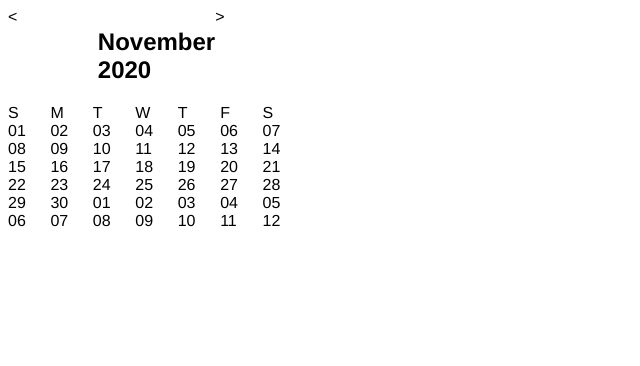
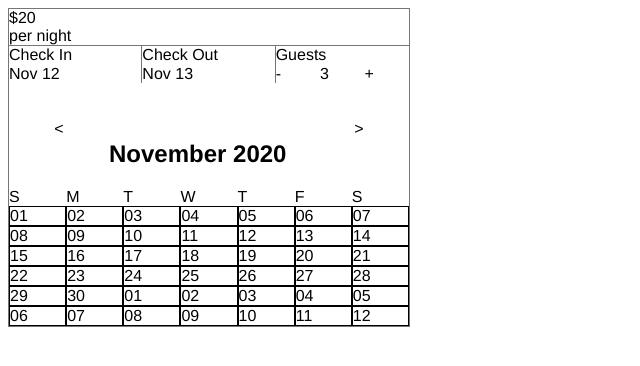
Before and after one commit to hrr49-greyjoy/connor-service, a React app: page / in a window 1280 px wide. Both pictures are taken after a click on the button "Instant Book". Shown: the top 366 px of the page, without its empty margins (0-640 px from the left). Built offline with nearby package versions, Linux system fonts and the light colour scheme; the HTML template or start-up script is replaced by a standard one.

Commit message:
Added options component to handle check in and check out selection -added css modules

```diff
--- a/client/src/components/App.jsx
+++ b/client/src/components/App.jsx
@@ -1,5 +1,6 @@
 import React from 'react';
 import {DatePicker} from './DatePicker.jsx';
+import {Options} from './Options.jsx';
 import styles from './styles/app.module.css';
 
 export class App extends React.Component {
@@ -9,17 +10,66 @@ export class App extends React.Component {
 
     this.state = {
       showMainButton: true,
-      showDatePicker: false
+      showDatePicker: false,
+      checkIn: "Nov 12",
+      checkOut: "Nov 13",
+      guests: 3,
+      currentPicker: null,
     };
 
     this.handleMainButtonClick = this.handleMainButtonClick.bind(this);
+    this.removeInstantBookShowCalendar = this.removeInstantBookShowCalendar.bind(this);
+    this.handleGuestChange = this.handleGuestChange.bind(this);
+    this.handleCheckInOutClick = this.handleCheckInOutClick.bind(this);
+  }
+
+  removeInstantBookShowCalendar() {
+    this.setState({
+      showMainButton: false,
+      showDatePicker: true
+    })
   }
 
   handleMainButtonClick() {
-    this.setState({
-      showMainButton: !this.state.showMainButton,
-      showDatePicker: !this.state.showDatePicker
-    })
+    this.removeInstantBookShowCalendar();
+  }
+
+  handleGuestChange(event) {
+
+    if (event.target.innerText === '+' && this.state.guests < 8) {
+      let increment = this.state.guests + 1;
+      this.setState({
+        guests: increment
+      })
+    }
+    if (event.target.innerText === '-' && this.state.guests > 0) {
+      let decrement = this.state.guests - 1;
+      this.setState({
+        guests: decrement
+      })
+    }
+  }
+
+  handleCheckInOutClick(event) {
+
+    if (event.currentTarget.id === "checkIn" || (event.currentTarget.id === "checkOut" && !this.state.currentPicker)) {
+      this.setState({
+        currentPicker: 'checkIn'
+      }, () => {
+        console.log(this.state.currentPicker);
+        this.removeInstantBookShowCalendar();
+      })
+
+    }
+    if (event.currentTarget.id === "checkOut" && this.state.currentPicker) {
+      this.setState({
+        currentPicker: 'checkOut'
+      }, () => {
+        console.log(this.state.currentPicker);
+        this.removeInstantBookShowCalendar();
+      })
+    }
+
   }
 
   render() {
@@ -37,7 +87,16 @@ export class App extends React.Component {
     return(
       <div className={styles.appContainer}>
 
-      {mainButton}{datePicker}
+        <div className={styles.gridContainer}>
+          <div className={styles.priceContainer}>
+            <div>$20</div>
+            <div>per night</div>
+          </div>
+          <Options handleCheckInOutClick={this.handleCheckInOutClick} appState={this.state} handleGuestChange={this.handleGuestChange}/>
+          {mainButton}
+
+        </div>
+        {datePicker}
       </div>
     )
   }
--- a/client/src/components/DatePicker.jsx
+++ b/client/src/components/DatePicker.jsx
@@ -43,7 +43,7 @@ export class DatePicker extends Component {
     let dates = [];
 
     for (let i = 0; i < 42; i++) {
-      dates.push(<div key={i}className="day">{startOfMonth.format('DD')}</div>);
+      dates.push(<div key={i} className={styles.day}>{startOfMonth.format('DD')}</div>);
       startOfMonth.add(1, 'days');
     }
 
@@ -72,12 +72,12 @@ export class DatePicker extends Component {
       <div className="calendar-container">
 
         <section className={styles.monthWrapper}>
-        <div id="btn-previous-month" onClick={(e) => this.handleChangeMonth(e)}>{"<"}</div>
+        <div id="btn-previous-month"  className={styles.btnChangeMonth} onClick={(e) => this.handleChangeMonth(e)}>{"<"}</div>
         <h2>{this.state.selectedMonth.format('MMMM YYYY')}</h2>
-        <div id="btn-next-month" onClick={(e) => this.handleChangeMonth(e)}>{">"}</div>
+        <div id="btn-next-month" className={styles.btnChangeMonth} onClick={(e) => this.handleChangeMonth(e)}>{">"}</div>
         </section>
 
-        <section className={styles.weekWrapper}>
+        <div className={styles.weekWrapper}>
           <div>S</div>
           <div>M</div>
           <div>T</div>
@@ -85,9 +85,9 @@ export class DatePicker extends Component {
           <div>T</div>
           <div>F</div>
           <div>S</div>
-        </section>
+        </div>
 
-        <section className={styles.dateWrapper}>{this.state.dates.map((date) => date)}</section>
+        <div className={styles.dateWrapper}>{this.state.dates.map((date) => date)}</div>
 
       </div>
       </div>
--- /dev/null
+++ b/client/src/components/Options.jsx
@@ -0,0 +1,40 @@
+import React, {Component} from 'react';
+import styles from './styles/options.module.css';
+
+export class Options extends Component {
+
+  constructor(props) {
+    super(props)
+
+  }
+
+
+  render() {
+    return(
+    <div className={styles.optionsContainer}>
+
+      <div id="checkIn" className={styles.checkDate} onClick={(e) => this.props.handleCheckInOutClick(e)}>
+        <div>Check In</div>
+        <div>{this.props.appState.checkIn}</div>
+      </div>
+
+      <div id="checkOut" className={styles.checkDate} onClick={(e) => this.props.handleCheckInOutClick(e)}>
+        <div>Check Out</div>
+        <div>{this.props.appState.checkOut}</div>
+      </div>
+
+      <div className={styles.guests}>
+        <div>Guests</div>
+
+        <div className={styles.incrementCount}>
+          <div onClick={(e) => this.props.handleGuestChange(e)}>-</div>
+          <div>{this.props.appState.guests}</div>
+          <div onClick={(e) => this.props.handleGuestChange(e)}>+</div>
+        </div>
+
+      </div>
+
+    </div>
+    )
+  }
+}
--- a/client/src/components/styles/app.module.css
+++ b/client/src/components/styles/app.module.css
@@ -1,5 +1,21 @@
 .appContainer {
-  display: inline-block;
-  width: 23.5%;
+  display: block;
+  width: 400px;
   font-family: Calibre, Helvetica, Arial, sans-serif;
+  border-style: solid;
+  border-width: thin;
+  border-color: #757575;
 }
+
+.gridContainer {
+  display: grid;
+  grid-template-rows: 1fr 1fr 1fr;
+}
+
+.priceContainer {
+  display: grid;
+  grid-template-rows: 1fr 1fr;
+  border-bottom-style: solid;
+  border-bottom-width: thin;
+  border-bottom-color: #757575;
+}
--- a/client/src/components/styles/datePicker.module.css
+++ b/client/src/components/styles/datePicker.module.css
@@ -5,10 +5,18 @@
 
 .monthWrapper {
   display: grid;
-  grid-template-columns: 1fr 1fr 1fr;
+  grid-template-columns: 1fr 2fr 1fr;
 }
 
 .weekWrapper {
   display: grid;
   grid-template-columns: 1fr 1fr 1fr 1fr 1fr 1fr 1fr;
 }
+.btnChangeMonth {
+  text-align: center;
+}
+
+.day {
+  border-style: solid;
+  border-width: thin;
+}
--- /dev/null
+++ b/client/src/components/styles/options.module.css
@@ -0,0 +1,25 @@
+.optionsContainer {
+  display: grid;
+  grid-template-columns: 1fr 1fr 1fr;
+}
+
+.checkDate {
+  display: grid;
+  grid-template-rows: 1fr 1fr;
+  border-right: solid;
+  border-right-color: #757575;
+  border-right-width: thin;
+}
+
+.checkDate:hover {
+  cursor: pointer;
+}
+.incrementCount {
+  display: grid;
+  grid-template-columns: 1fr 1fr 1fr;
+}
+
+.guests {
+  display: grid;
+  grid-template-rows: 1fr 1fr;
+}
```
